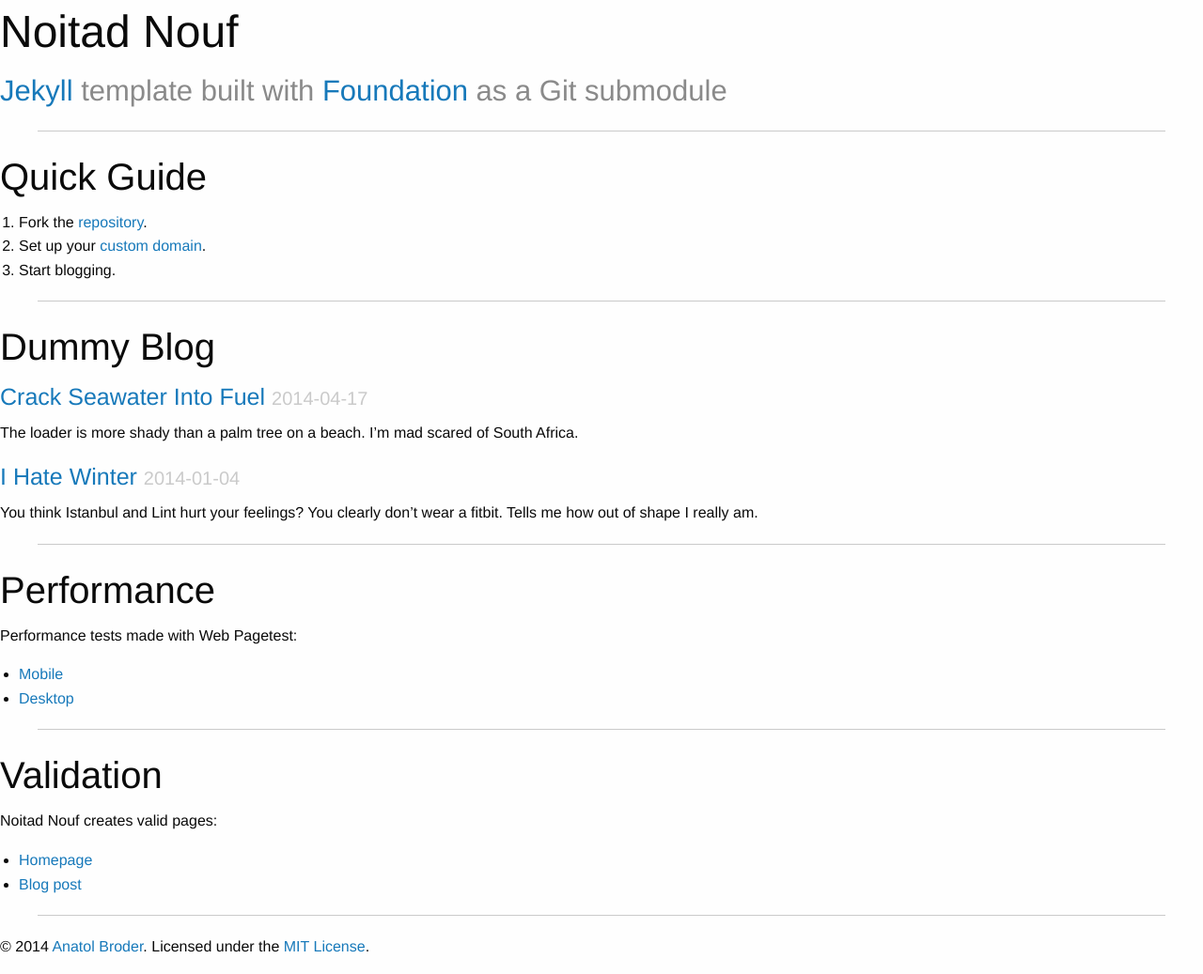
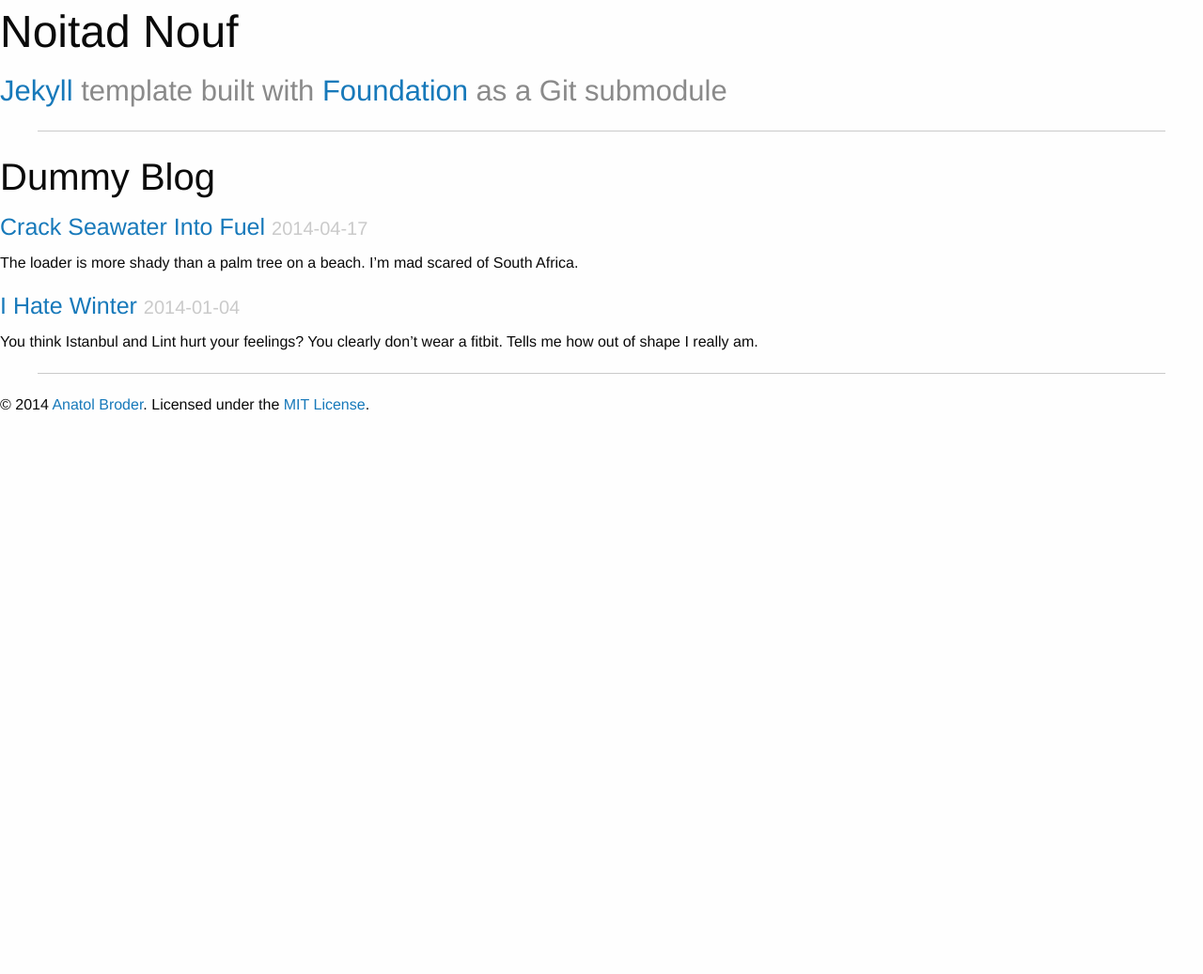
Before and after one commit to doktorbro/jekyll-noita, a Jekyll site: the page built from index.html, in a window 1280 px wide. Shown: the whole page at 94% size. Built offline with Jekyll 4.4.1, drawn with Linux system fonts in a browser that asks for light colours; nearby versions of some CDN libraries; library files that are not in the unit come from our copies; after the commit the page ends 900 px from its top, so only the background shows below that.

Commit message:
Move technical details to readme

```diff
--- a/index.html
+++ b/index.html
@@ -7,19 +7,6 @@
   <div class="column">
     <h3 class="subheader"><a href="http://jekyllrb.com/">Jekyll</a> template built
     with <a href="http://foundation.zurb.com/">Foundation</a> as a&nbsp;Git submodule</h3>
-    <hr>
-  </div>
-</div>
-
-<div class="row">
-  <div class="column">
-    <h2>Quick Guide</h2>
-    <ol>
-      <li>Fork the <a href="https://github.com/penibelst/jekyll-noitadnouf">repository</a>.</li>
-      <li>Set up your <a href="https://help.github.com/articles/setting-up-a-custom-domain-with-pages">custom domain</a>.</li>
-      <li>Start blogging.</li>
-    </ol>
-
     <hr>
   </div>
 </div>
@@ -41,27 +28,3 @@
     <hr>
   </div>
 </div>
-
-<div class="row">
-  <div class="column">
-    <h2>Performance</h2>
-    <p>Performance tests made with Web Pagetest:</p>
-    <ul>
-      <li><a href="http://www.webpagetest.org/result/140417_05_AHC/">Mobile</a></li>
-      <li><a href="http://www.webpagetest.org/result/140417_E5_AGB/">Desktop</a></li>
-    </ul>
-    <hr>
-  </div>
-</div>
-
-<div class="row">
-  <div class="column">
-    <h2>Validation</h2>
-    <p>Noitad Nouf creates valid pages:</p>
-    <ul>
-      <li><a href="http://validator.nu/?doc=http%3A%2F%2Fnoitadnouf.penibelst.de%2F">Homepage</a></li>
-      <li><a href="http://validator.nu/?doc=http%3A%2F%2Fnoitadnouf.penibelst.de%2F2014%2Fi-hate-winter%2F">Blog post</a></li>
-    </ul>
-    <hr>
-  </div>
-</div>
```
Also changed, not shown: README.md.
